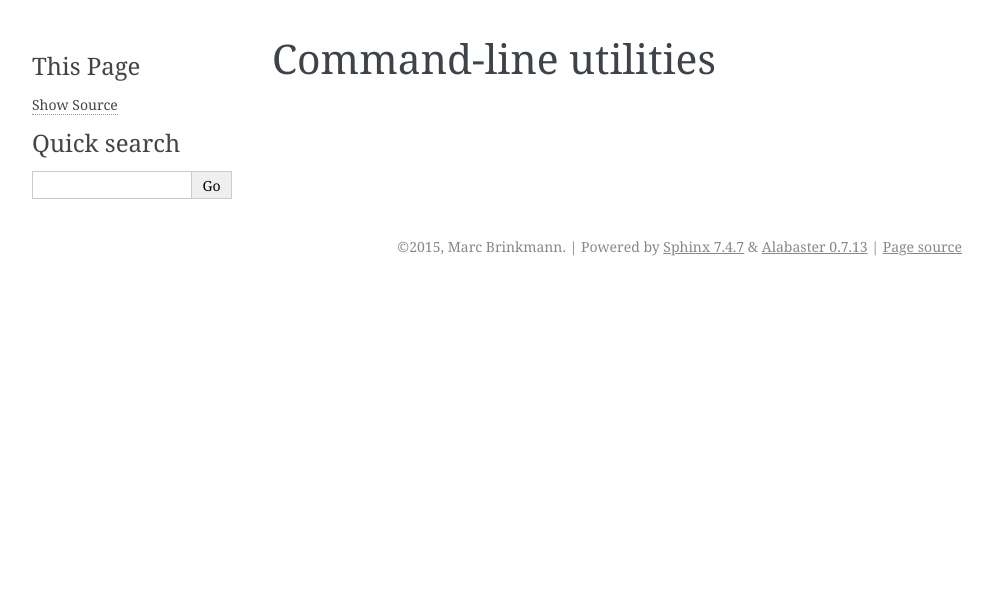
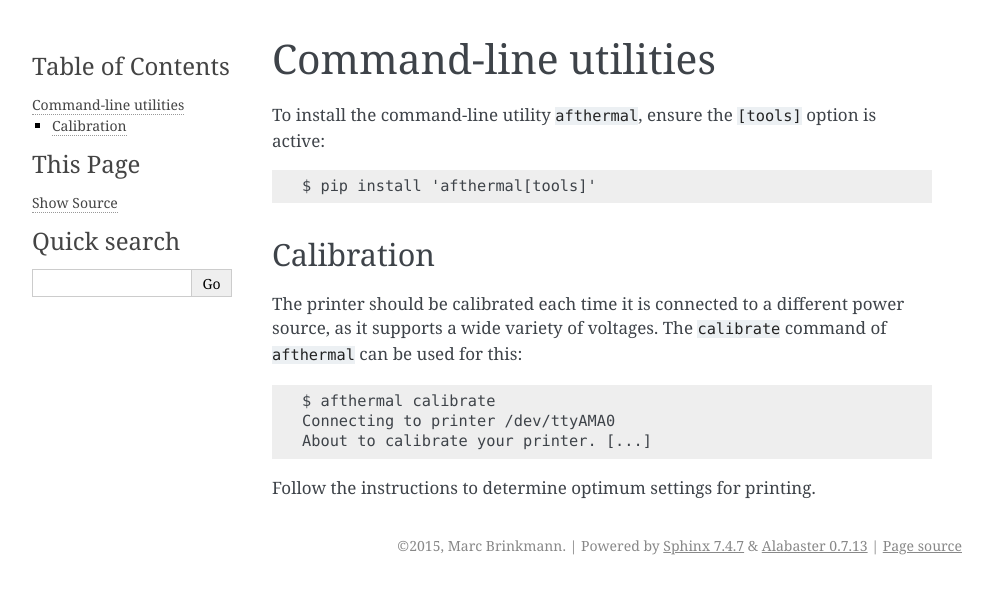
Before and after one commit to mbr/afthermal, a Sphinx documentation site: the page built from docs/commandline.rst, in a window 1280 px wide. Shown: the top 594 px of the page, without its empty margins (148-1141 px from the left). Built offline with Sphinx 7.4.7, drawn with Linux system fonts in a browser that asks for light colours.

Commit message:
Added commandline utilities docs.

```diff
--- a/docs/commandline.rst
+++ b/docs/commandline.rst
@@ -1,2 +1,18 @@
 Command-line utilities
 ======================
+
+To install the command-line utility ``afthermal``, ensure the ``[tools]`` option is active::
+
+  $ pip install 'afthermal[tools]'
+
+
+Calibration
+~~~~~~~~~~~
+
+The printer should be calibrated each time it is connected to a different power source, as it supports a wide variety of voltages. The ``calibrate`` command of ``afthermal`` can be used for this::
+
+  $ afthermal calibrate
+  Connecting to printer /dev/ttyAMA0
+  About to calibrate your printer. [...]
+
+Follow the instructions to determine optimum settings for printing.
```
